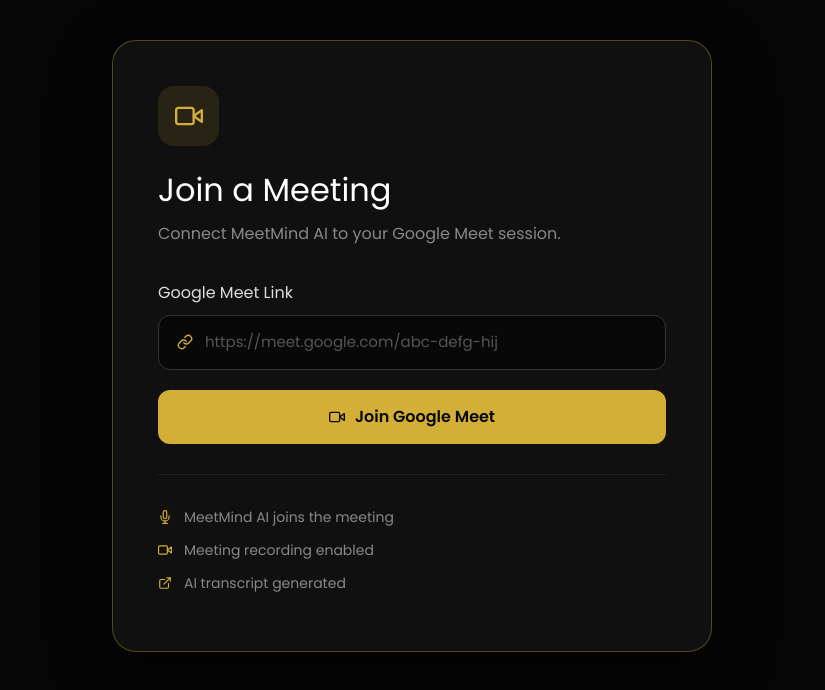
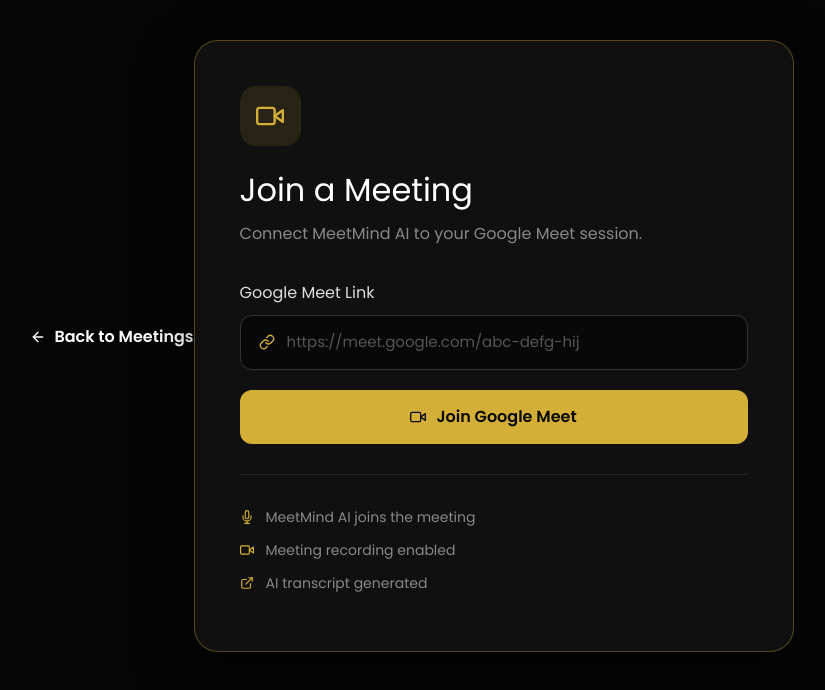
Before and after one commit to H-akimi07/MeetMind--AI-assistant-, a React (Vite) app in the folder frontend/: page /join-meeting in a window 1280 px wide. Shown: the top 690 px of the page, without its empty margins (228-1053 px from the left). Built offline with nearby package versions, Linux system fonts and the light colour scheme; no server answers; sample sign-in values are in the browser's storage.

Commit message:
add some cool icons

```diff
--- a/frontend/src/pages/CreateMeeting.jsx
+++ b/frontend/src/pages/CreateMeeting.jsx
@@ -1,8 +1,9 @@
 import { useState } from "react";
 import { useNavigate } from "react-router-dom";
-
+import { FiUser, FiMail, FiLock } from "react-icons/fi";
 import { createMeeting } from "../api/meeting";
 import "./CreateMeeting.css";
+import "./MeetingDetails.css";
 import toast from "react-hot-toast";
 
 function CreateMeeting() {
@@ -46,6 +47,15 @@
 
   return (
     <div className="create-meeting-page">
+      <div className="meeting-details-topbar">
+        <button
+          className="back-meetings-btn"
+          onClick={() => navigate("/meetings")}
+        >
+          <FiArrowLeft />
+          Back to Meetings
+        </button>
+      </div>
       <div className="create-meeting-card">
         <h1>Create New Meeting</h1>
 
--- a/frontend/src/pages/JoinMeeting.jsx
+++ b/frontend/src/pages/JoinMeeting.jsx
@@ -1,9 +1,16 @@
 import { useState } from "react";
 import toast from "react-hot-toast";
-import { FiVideo, FiExternalLink, FiMic, FiLink } from "react-icons/fi";
+import {
+  FiVideo,
+  FiArrowLeft,
+  FiExternalLink,
+  FiMic,
+  FiLink,
+} from "react-icons/fi";
 
 import { startMeetingBot } from "../api/meeting";
 import "./JoinMeeting.css";
+import "./MeetingDetails.css";
 
 function JoinMeeting() {
   const [meetingUrl, setMeetingUrl] = useState("");
@@ -59,6 +66,15 @@
 
   return (
     <div className="join-meeting-page">
+      <div className="meeting-details-topbar">
+        <button
+          className="back-meetings-btn"
+          onClick={() => navigate("/meetings")}
+        >
+          <FiArrowLeft />
+          Back to Meetings
+        </button>
+      </div>
       <div className="join-meeting-card">
         <div className="join-icon">
           <FiVideo />
```
